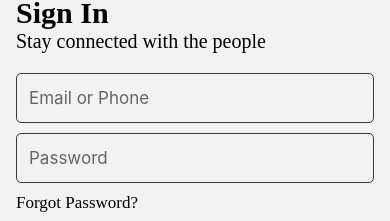
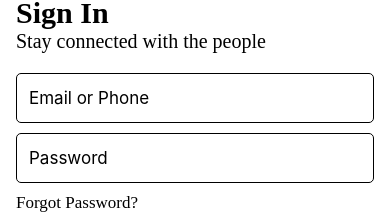
Before and after one commit to AkeelMNM/nexora-app, a React Native app: screen /Login in a window 390 px wide. Shown: the part 122-343 px from the top of the page. Built offline with nearby package versions, Linux system fonts and the light colour scheme.

Commit message:
Adding dark theme support

```diff
--- a/src/App.tsx
+++ b/src/App.tsx
@@ -2,12 +2,25 @@ import React from 'react';
 import { NavigationContainer } from '@react-navigation/native';
 import RootStack from './navigation/RootStack';
 import { SafeAreaProvider } from 'react-native-safe-area-context';
+import { ThemeProvider } from './assets/theme/ThemeContext';
+import { StatusBar, useColorScheme } from 'react-native';
 
 function App() {
+	const isDarkMode = useColorScheme() === 'dark';
+
+	const backgroundStyle = {
+		flex: 1,
+		backgroundColor: isDarkMode ? 'black' : 'white',
+	};
 	return (
-		<SafeAreaProvider>
+		<SafeAreaProvider style={backgroundStyle}>
 			<NavigationContainer>
-				<RootStack />
+				<StatusBar
+					barStyle={isDarkMode ? 'light-content' : 'dark-content'}
+				/>
+				<ThemeProvider>
+					<RootStack />
+				</ThemeProvider>
 			</NavigationContainer>
 		</SafeAreaProvider>
 	);
--- /dev/null
+++ b/src/assets/theme/ThemeContext.tsx
@@ -0,0 +1,42 @@
+import React, { createContext, useContext, ReactNode } from 'react';
+import { useColorScheme } from 'react-native';
+import { darkTheme, lightTheme } from './colors';
+
+interface ThemeProviderProps {
+	children: ReactNode;
+}
+
+const ThemeContext = createContext<string | null | undefined>(undefined);
+const ThemeColorContext = createContext<(key: string) => string>(() => '');
+
+export function useTheme() {
+	const context = useContext(ThemeContext);
+	if (!context) {
+		throw new Error('useTheme must be used within a ThemeProvider');
+	}
+	return context;
+}
+
+export function useThemeColor() {
+	const context = useContext(ThemeColorContext);
+	if (!context) {
+		throw new Error('useThemeColor must be used within a ThemeProvider');
+	}
+	return context;
+}
+
+export function ThemeProvider({ children }: ThemeProviderProps) {
+	const systemTheme = useColorScheme();
+
+	function getTheme(key: string): string {
+		return systemTheme === 'dark' ? darkTheme[key] : lightTheme[key];
+	}
+
+	return (
+		<ThemeContext.Provider value={systemTheme}>
+			<ThemeColorContext.Provider value={getTheme}>
+				{children}
+			</ThemeColorContext.Provider>
+		</ThemeContext.Provider>
+	);
+}
--- a/src/assets/theme/colors.ts
+++ b/src/assets/theme/colors.ts
@@ -2,3 +2,29 @@ export const COLORS = {
 	main: '#2F3C7E',
 	errorRed: '',
 };
+
+interface color {
+	[key: string]: string;
+}
+
+export const lightTheme: color = {
+	main_app_text: '#2F3C7E',
+	text_primary: '#000000',
+	button_primary: '',
+	button_secondary: '',
+	border_primary: '#000000',
+	container_primary: '#FFFFFF',
+	textInput_primary: '',
+	icon_primary: '#000000',
+};
+
+export const darkTheme: color = {
+	main_app_text: '#2F3C7E',
+	text_primary: '#FFFFFF',
+	button_primary: '',
+	button_secondary: '',
+	border_primary: '#FFFFFF',
+	container_primary: '#000000',
+	textInput_primary: '',
+	icon_primary: '#FFFFFF',
+};
--- a/src/components/Button.tsx
+++ b/src/components/Button.tsx
@@ -8,6 +8,7 @@ import {
 } from 'react-native';
 import { Text } from './Text';
 import { COLORS } from '../assets/theme/colors';
+import { useThemeColor } from '../assets/theme/ThemeContext';
 
 interface ButtonProps extends TouchableOpacityProps {
 	title: string;
@@ -17,10 +18,14 @@ interface ButtonProps extends TouchableOpacityProps {
 }
 
 function Button({ title, color, isLoading, icon, ...props }: ButtonProps) {
+	const theme = useThemeColor();
+
 	const getButtonColor = () => {
 		switch (color) {
 			case 'main':
 				return { backgroundColor: COLORS.main };
+			case 'themed':
+				return { backgroundColor: theme('container_primary') };
 			case 'white':
 				return { backgroundColor: '#FFFFFF' };
 			case 'black':
@@ -36,6 +41,8 @@ function Button({ title, color, isLoading, icon, ...props }: ButtonProps) {
 				return { color: '#000000' };
 			case 'black':
 				return { color: '#FFFFFF' };
+			case 'themed':
+				return { color: theme('text_primary') };
 		}
 	};
 	return (
--- a/src/components/Text.tsx
+++ b/src/components/Text.tsx
@@ -1,5 +1,6 @@
 import React from 'react';
 import { StyleSheet, TextProps, Text as Txt } from 'react-native';
+import { useThemeColor } from '../assets/theme/ThemeContext';
 
 interface CustomTextProps extends TextProps {
 	children: React.ReactNode;
@@ -8,6 +9,8 @@ interface CustomTextProps extends TextProps {
 }
 
 function Text({ children, variant, color, ...props }: CustomTextProps) {
+	const theme = useThemeColor();
+
 	function getTextType(textType: string) {
 		switch (textType) {
 			case 'title':
@@ -27,6 +30,8 @@ function Text({ children, variant, color, ...props }: CustomTextProps) {
 
 	function getColor(propColor: string) {
 		switch (propColor) {
+			case 'primary':
+				return { color: theme('text_primary') };
 			case 'black':
 				return { color: '#000000' };
 			case 'white':
--- a/src/components/TextInputField.tsx
+++ b/src/components/TextInputField.tsx
@@ -2,6 +2,7 @@ import React, { forwardRef } from 'react';
 import { StyleSheet, TextInput, TextInputProps, View } from 'react-native';
 import { Text } from './Text';
 import { ErrorText } from './ErrorText';
+import { useThemeColor } from '../assets/theme/ThemeContext';
 
 interface CustomTextInputProps extends TextInputProps {
 	inputFieldType: 'underline' | 'full';
@@ -14,6 +15,18 @@ const TextInputField = forwardRef<TextInput, CustomTextInputProps>(
 		{ inputFieldType, title, errorMessage, ...props }: CustomTextInputProps,
 		ref,
 	) => {
+		const theme = useThemeColor();
+
+		const dynamicStyle = {
+			text: {
+				color: theme('text_primary'),
+			},
+			border: {
+				borderColor: theme('border_primary'),
+			},
+			palaceHolder: theme('text_primary'),
+		};
+
 		const getInputFieldTypeStyle = () => {
 			switch (inputFieldType) {
 				case 'underline':
@@ -32,9 +45,14 @@ const TextInputField = forwardRef<TextInput, CustomTextInputProps>(
 				)}
 				<TextInput
 					ref={ref}
-					placeholderTextColor="#666666"
+					placeholderTextColor={dynamicStyle.palaceHolder}
 					{...props}
-					style={[getInputFieldTypeStyle(), props.style]}
+					style={[
+						getInputFieldTypeStyle(),
+						dynamicStyle.text,
+						dynamicStyle.border,
+						props.style,
+					]}
 				/>
 				{errorMessage && (
 					<ErrorText isVisible={true} errorText={errorMessage} />
--- a/src/screens/Login.tsx
+++ b/src/screens/Login.tsx
@@ -6,6 +6,7 @@ import { SafeAreaView, StyleSheet, TouchableOpacity, View } from 'react-native';
 import { Button, CustomIcon, Text, TextInputField } from '../components';
 import { ErrorText } from '../components/ErrorText';
 import { COLORS } from '../assets/theme/colors';
+import { useThemeColor } from '../assets/theme/ThemeContext';
 
 type LoginScreenNavigationProp = NativeStackNavigationProp<
 	RootStackParamsList,
@@ -13,11 +14,23 @@ type LoginScreenNavigationProp = NativeStackNavigationProp<
 >;
 
 function Login() {
+	const theme = useThemeColor();
 	const navigation = useNavigation<LoginScreenNavigationProp>();
 	const [email, setEmail] = useState('');
 	const [password, setPassword] = useState('');
 	const [errorMsg, setErrorMsg] = useState<string | null>(null);
 	// const [hidePassword, setHidePassword] = useState(true);
+
+	const dynamicStyle = {
+		mainContainer: {
+			backgroundColor: theme('container_primary'),
+		},
+		border: {
+			borderColor: theme('border_primary'),
+		},
+		iconColor: theme('icon_primary'),
+		buttonColor: theme('container_primary'),
+	};
 
 	function validateInput() {
 		if (email === '' && password === '') {
@@ -49,15 +62,15 @@ function Login() {
 
 	return (
 		<SafeAreaView style={styles.safeAreaContainer}>
-			<View style={styles.mainContainer}>
+			<View style={[styles.mainContainer, dynamicStyle.mainContainer]}>
 				<Text variant="title" color="main" style={styles.appText}>
 					NEXORA
 				</Text>
 				<View style={styles.signInTextContainer}>
-					<Text variant="headerOne" color="black">
+					<Text variant="headerOne" color="primary">
 						Sign In
 					</Text>
-					<Text variant="body" color="black">
+					<Text variant="body" color="primary">
 						Stay connected with the people
 					</Text>
 				</View>
@@ -89,7 +102,7 @@ function Login() {
 				)}
 				<View style={styles.orContainer}>
 					<View style={styles.line} />
-					<Text variant="body" color="black">
+					<Text variant="body" color="primary">
 						or
 					</Text>
 					<View style={styles.line} />
@@ -97,26 +110,42 @@ function Login() {
 				<View style={styles.signInOptionContainer}>
 					<Button
 						title={'Continue with Google'}
-						style={styles.signInOptionButton}
-						color={'white'}
-						icon={<CustomIcon name={'google'} color="black" />}
+						style={{
+							...styles.signInOptionButton,
+							...dynamicStyle.border,
+						}}
+						color={'themed'}
+						icon={
+							<CustomIcon
+								name={'google'}
+								color={dynamicStyle.iconColor}
+							/>
+						}
 					/>
 					<Button
 						title={'Sign in with Apple'}
-						color={'white'}
-						style={styles.signInOptionButton}
-						icon={<CustomIcon name={'apple'} color="black" />}
+						color={'themed'}
+						style={{
+							...styles.signInOptionButton,
+							...dynamicStyle.border,
+						}}
+						icon={
+							<CustomIcon
+								name={'apple'}
+								color={dynamicStyle.iconColor}
+							/>
+						}
 					/>
 				</View>
 				<View style={styles.bottomContainer}>
-					<Text variant="label" color="black">
+					<Text variant="label" color="primary">
 						New to Nexora?
 					</Text>
 					<TouchableOpacity
 						activeOpacity={0.7}
 						onPress={() => navigation.navigate('CreateAccount')}
 						style={styles.joinText}>
-						<Text variant="label" color="black">
+						<Text variant="label" color="primary">
 							Join now
 						</Text>
 					</TouchableOpacity>
@@ -179,7 +208,6 @@ const styles = StyleSheet.create({
 		height: 50,
 		justifyContent: 'center',
 		alignItems: 'center',
-		backgroundColor: '#FFFFFF',
 		borderRadius: 25,
 		flexDirection: 'row',
 		borderWidth: 0.5,
```
